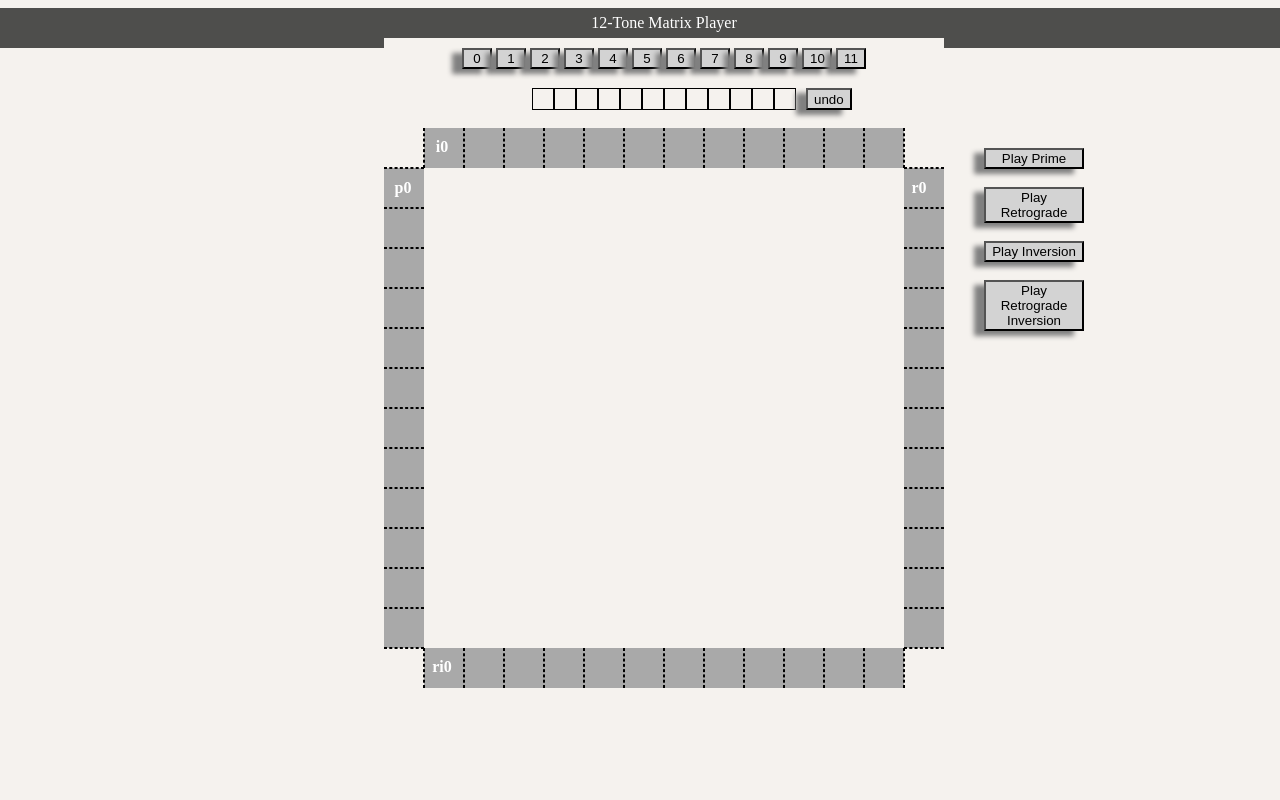
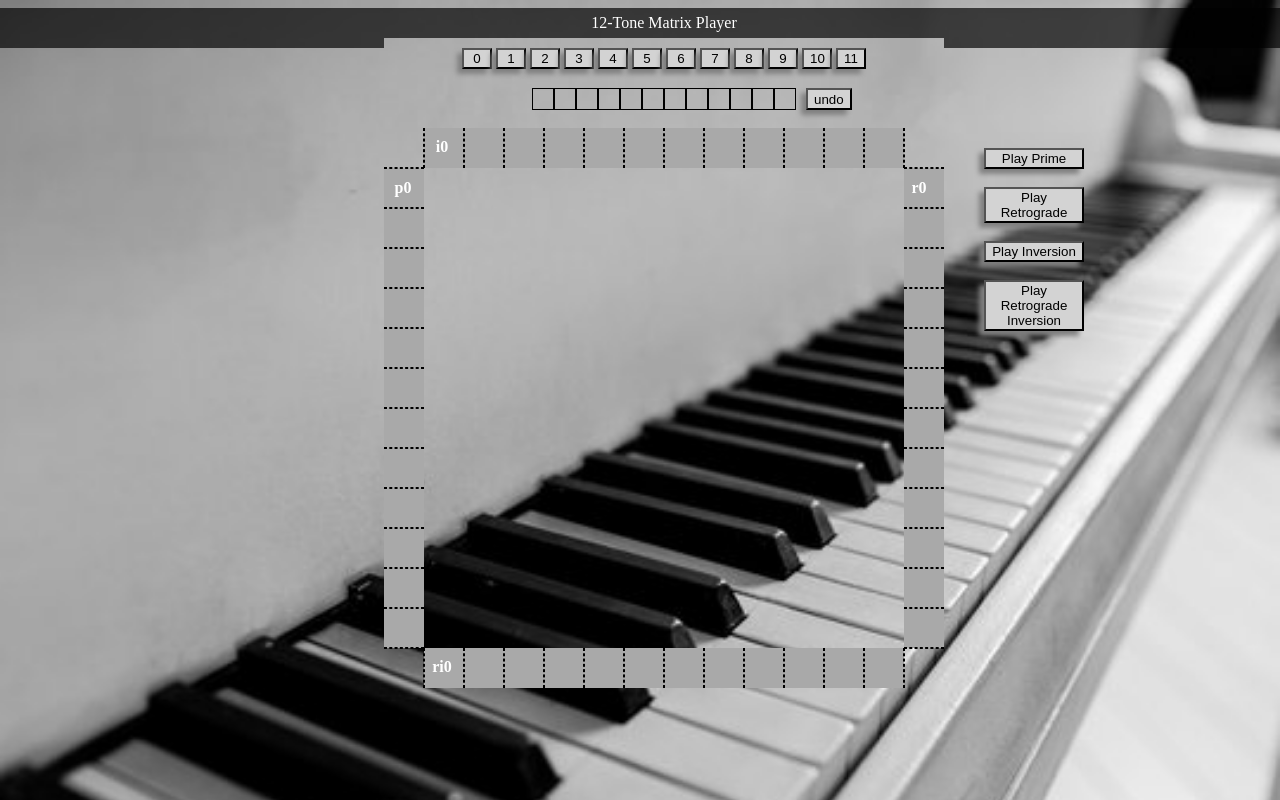
Before and after one commit to Blake-D/12-tone-matrix-player, a plain HTML site: page index.html in a window 1280 px wide. Drawn offline with Linux system fonts and the light colour scheme.

Commit message:
added background image. about to re-color and move some stuff around

```diff
--- a/style.css
+++ b/style.css
@@ -1,5 +1,7 @@
 body {
-  background-color: rgb(245, 242, 238);
+  /* background-color: rgb(245, 242, 238); */
+    background: url('white_piano.jpeg');
+    background-size: cover;
     display: grid;
     min-height: 90vh;
     margin-left: 0vw;
@@ -27,7 +29,7 @@ body {
 
 button{
   background-color: lightgray;
-  box-shadow: -10px 5px 5px gray;
+  box-shadow: -5px 5px 5px gray;
 }
 
 .leftColumn{
```
Also changed, not shown: white_piano.jpeg (added).
